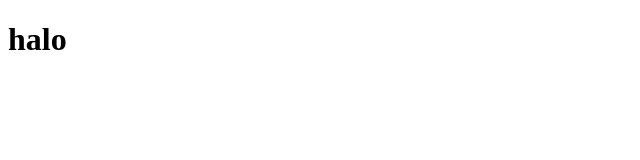
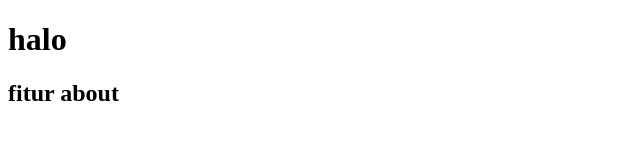
Before and after one commit to saniahniah/sania-rencanaportofolio, a plain HTML site: page index.html in a window 1280 px wide. Shown: the whole page, without its empty margins (0-640 px from the left). Drawn offline with Linux system fonts and the light colour scheme.

Commit message:
menambahkan fitur about

```diff
--- a/index.html
+++ b/index.html
@@ -8,5 +8,6 @@
 </head>
 <body>
     <h1>halo</h1>
+    <h2>fitur about</h2>
 </body>
 </html>
```
